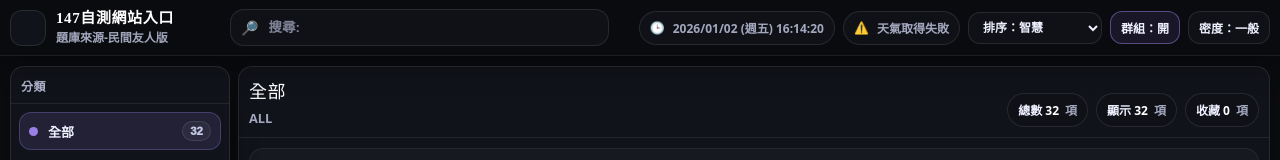
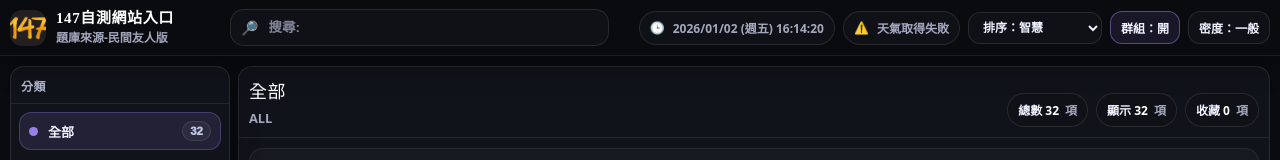
Before and after one commit to hisausage7/147test-2.0, a plain HTML site: page index.html in a window 1280 px wide. Shown: the top 160 px of the page. Drawn offline with Linux system fonts and the light colour scheme; no server answers.

Commit message:
Update index.html

```diff
--- a/index.html
+++ b/index.html
@@ -629,7 +629,8 @@
     <header class="topbar" aria-label="上方列">
       <div class="topbarInner">
         <div class="brand">
-          <div class="logo" aria-hidden="true"></div>
+          <div class="logo" style="background-image:url('OIP.jpg'); background-size:cover; background-position:center; border:none;"></div>
+
           <div class="brandTxt">
             <div class="t">147自測網站入口</div>
             <div class="s">題庫來源-民間友人版
```
